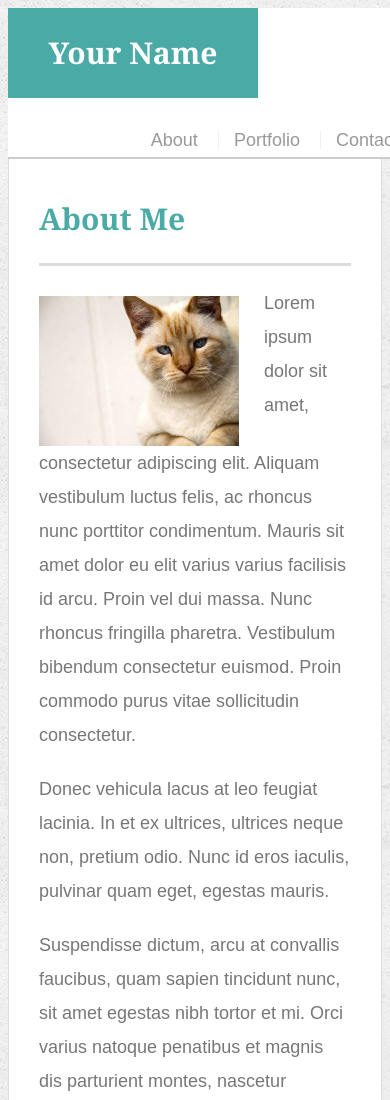
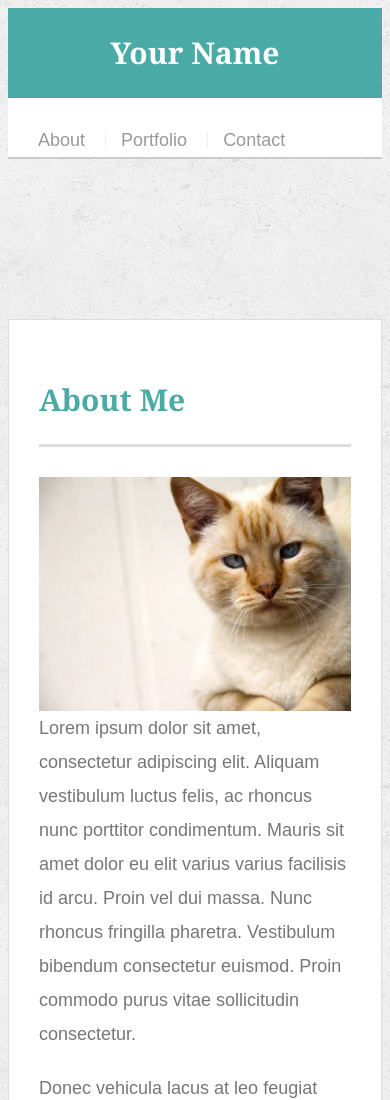
Before and after one commit to NJBOOT/Responsive-Portfolio, a plain HTML site: page index.html in a window 390 px wide. Shown: the top 1100 px of the page. Drawn offline with Linux system fonts and the light colour scheme.

Commit message:
draft with updated style sheet

```diff
--- a/assets/css/style.css
+++ b/assets/css/style.css
@@ -215,3 +215,36 @@ input[type=submit] {
   background: #4aaaa5;
   border: 0 none;
 }
+/* Media Queries */
+
+/* These rules take effect when the browser's width
+is either 980px or less. */
+@media screen and (max-width: 980px) {
+
+}
+
+/* 768px or less.  */
+@media screen and (max-width: 768px) {
+
+  #logo {
+  clear: both;
+  width: 100%;
+}
+
+nav {
+  float: left;
+}
+
+}
+/* 640px or less.  */
+@media screen and (max-width: 640px) {
+#masthead  {
+  position: static;
+}
+
+.auth-image {
+    width: 100%;
+  }
+
+
+}
--- a/index.html
+++ b/index.html
@@ -4,6 +4,7 @@
 <head>
   <meta charset="UTF-8">
   <title>About | Your Name</title>
+  <meta name="viewport" content= "width-device-width, initial-scale=1">
   <link rel="stylesheet" type="text/css" href="assets/css/style.css">
 </head>
 
```
Also changed, not shown: contact.html (+1 -0 lines), portfolio.html (+1 -0 lines).
